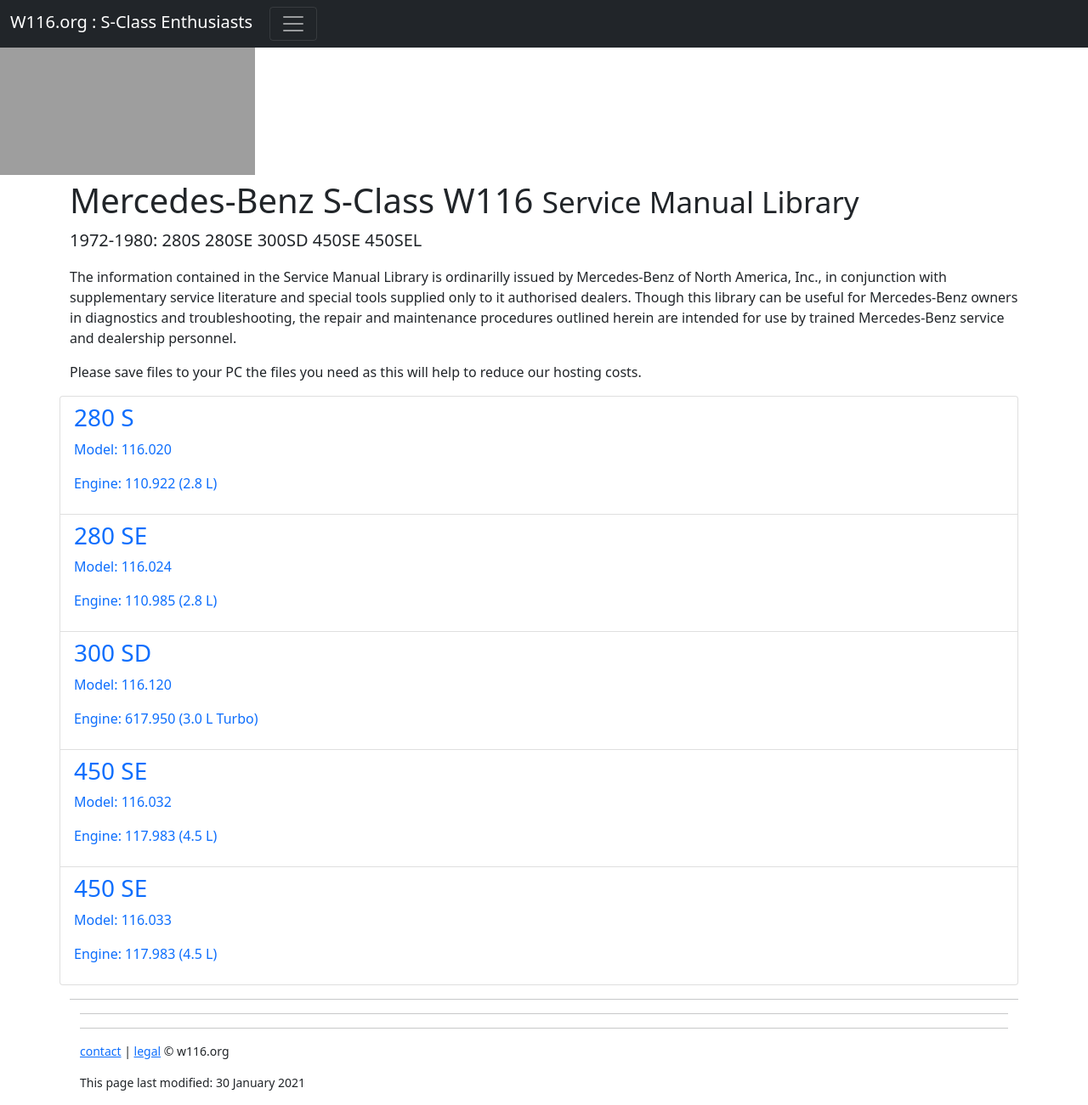
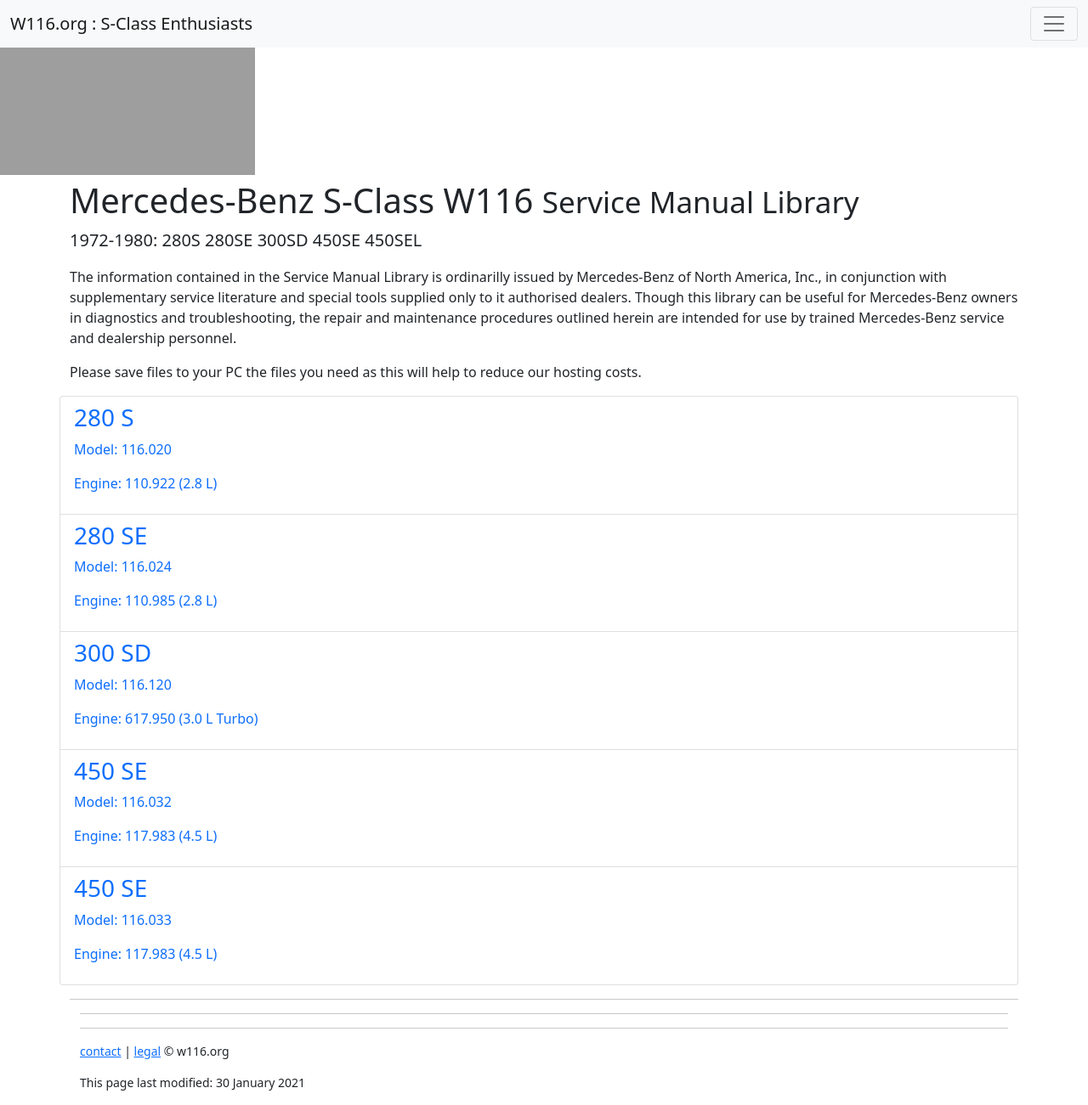
Before and after one commit to W116org/handbook, a Jekyll site: the page built from index.html, in a window 1280 px wide. Shown: the whole page at 85% size. Built offline with Jekyll 4.4.1, drawn with Linux system fonts in a browser that asks for light colours; comment, search, counter and statistics services are not loaded; grey boxes are pictures that could not be loaded.

Commit message:
Update navbar.html

```diff
--- a/_includes/navbar.html
+++ b/_includes/navbar.html
@@ -1,11 +1,9 @@
-<nav class="navbar navbar-dark bg-dark navbar-static-top">
+<nav class="navbar navbar-light bg-light navbar-static-top">
      <div class="container-fluid">
-          <div class="navbar-header">
-               <a href="/" class="navbar-brand">W116.org : S-Class Enthusiasts</a>
-               <button class="navbar-toggler" type="button" data-bs-toggle="collapse" data-bs-target="#navbar-main">
-                    <span class="navbar-toggler-icon"></span>
-               </button>
-          </div>
+          <a href="/" class="navbar-brand">W116.org : S-Class Enthusiasts</a>
+          <button class="navbar-toggler" type="button" data-bs-toggle="collapse" data-bs-target="#navbar-main">
+               <span class="navbar-toggler-icon"></span>
+          </button>
           <div class="navbar-collapse collapse" id="navbar-main">
                <ul class="navbar-nav me-auto mb-2 mb-lg-0">
                     <li class="nav-item"><a class="nav-link" href="//forum.w116.org/">forum</a></li>
```
